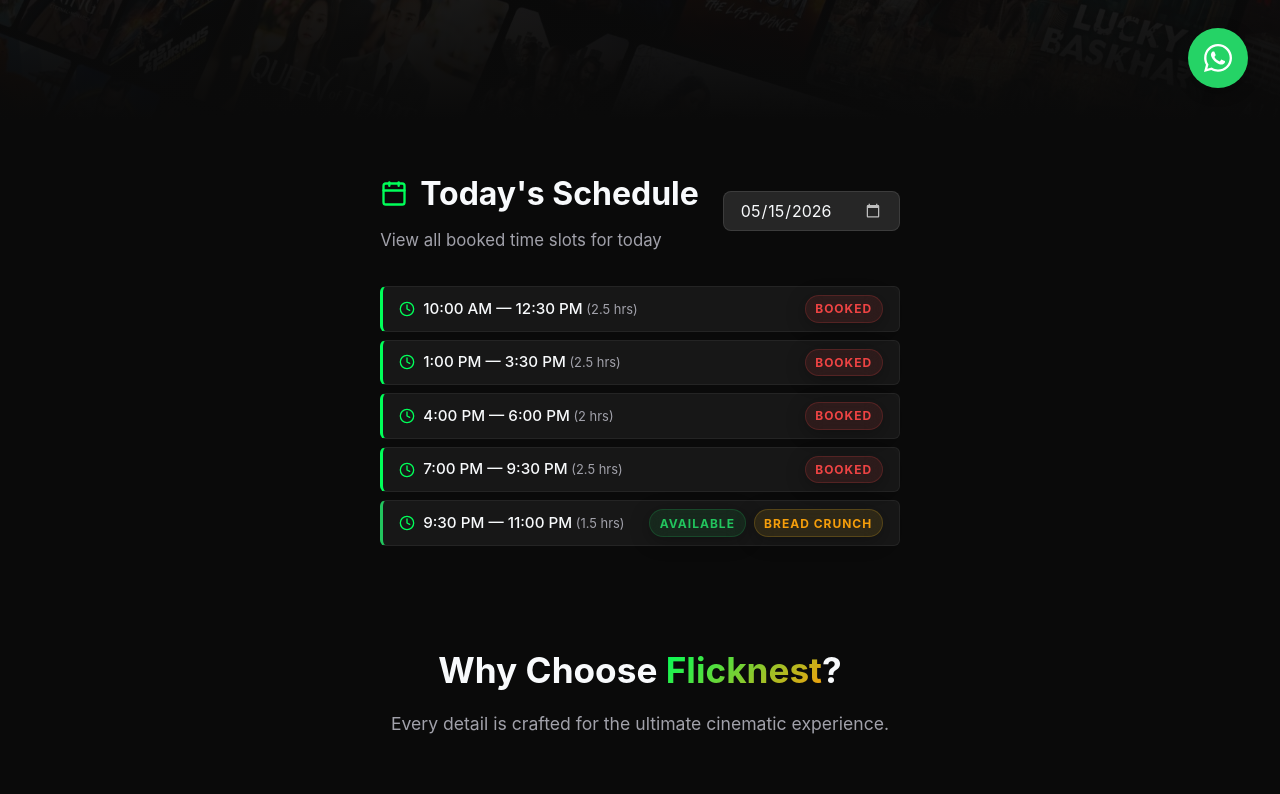
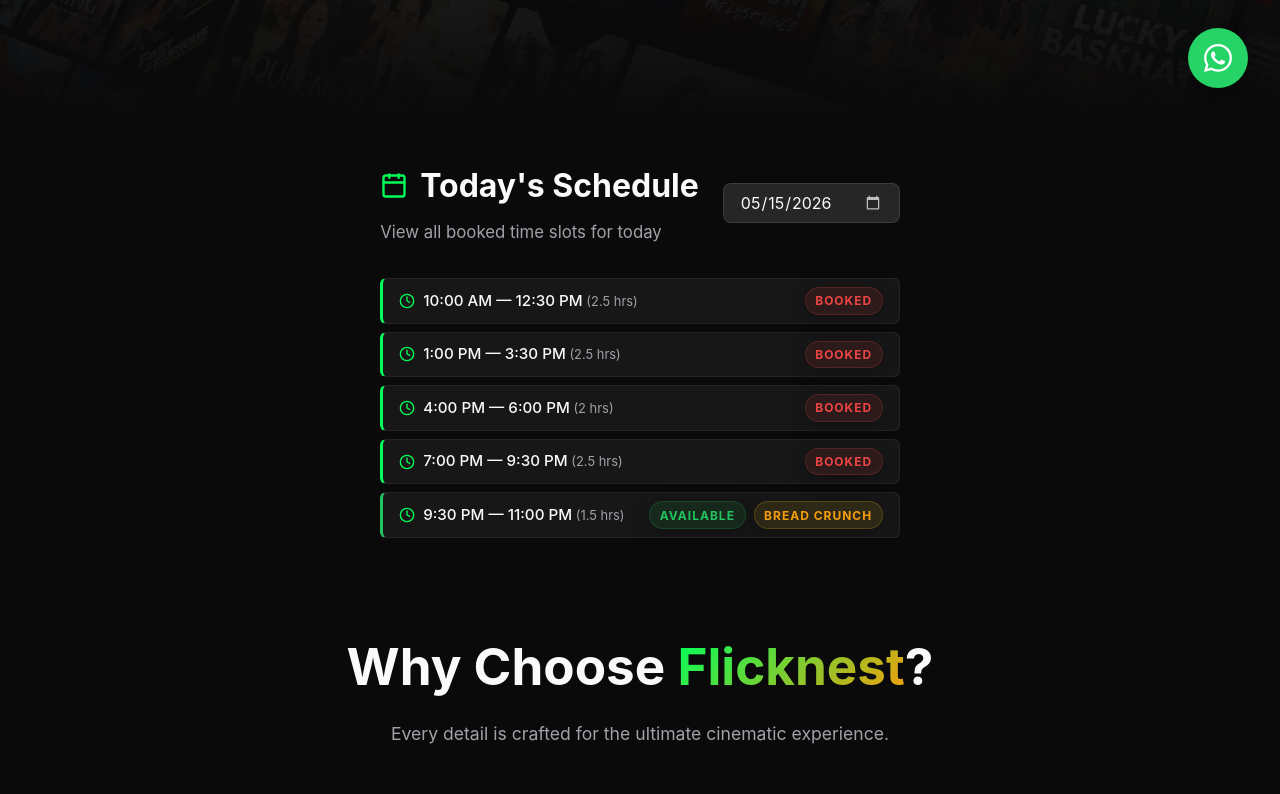
Before and after one commit to sakunakavinda/flicknest, a React (Vite) app: page / in a window 1280 px wide. Shown: the part 680-1474 px from the top of the page. Built offline with nearby package versions, Linux system fonts and the light colour scheme.

Commit message:
style: adjust section padding and update feature header font size

```diff
--- a/src/components/BookingForm.css
+++ b/src/components/BookingForm.css
@@ -3,7 +3,7 @@
    ============================== */
 
 .booking-section {
-  padding: 5rem 2rem;
+  padding: 2.5rem 2rem;
   max-width: 900px;
   margin: 0 auto;
 }
--- a/src/components/Features.css
+++ b/src/components/Features.css
@@ -14,7 +14,7 @@
 }
 
 .features-header h2 {
-  font-size: 2.2rem;
+  font-size: 3.2rem;
   font-weight: 700;
   margin-bottom: 0.75rem;
 }
--- a/src/components/Pricing.css
+++ b/src/components/Pricing.css
@@ -3,7 +3,7 @@
    ============================== */
 
 .pricing-section {
-  padding: 5rem 2rem;
+  padding: 2.5rem 2rem;
   max-width: 1000px;
   margin: 0 auto;
 }
--- a/src/components/Schedule.css
+++ b/src/components/Schedule.css
@@ -3,7 +3,7 @@
    ============================== */
 
 .schedule-section {
-  padding: 3rem 2rem;
+  padding: 2.5rem 2rem;
   max-width: 900px;
   margin: 0 auto;
 }
```
